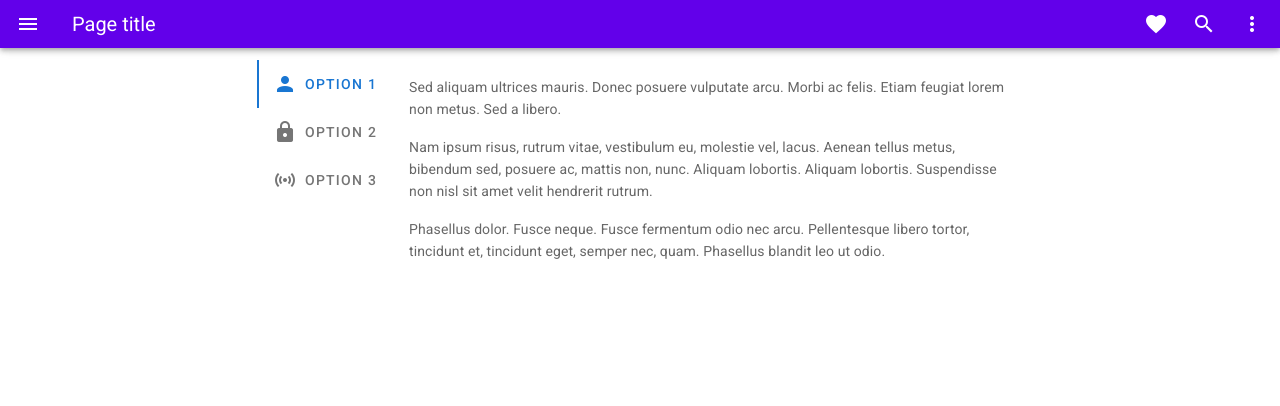
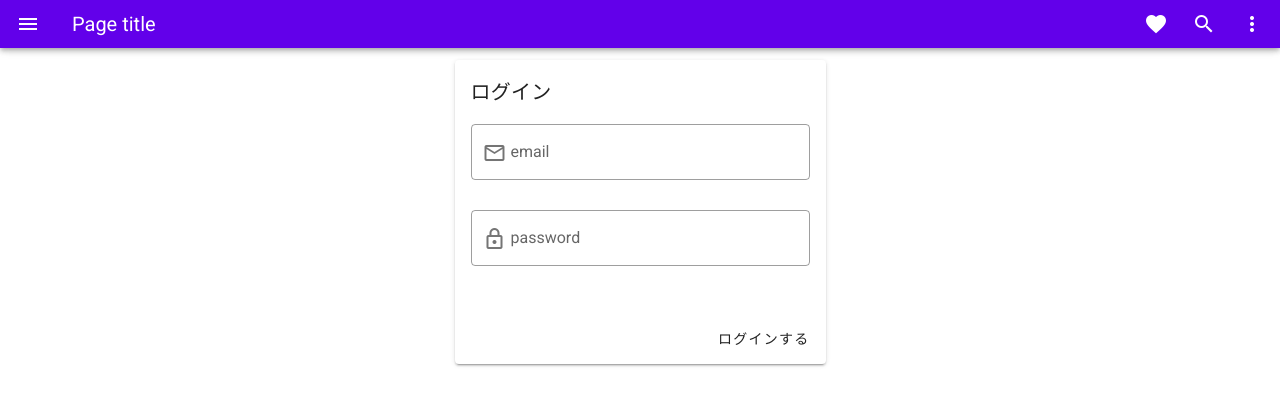
Before and after one commit to 1071sh/vue-study, a Vue app: page / in a window 1280 px wide. Shown: the top 406 px of the page. Built offline with nearby package versions, Linux system fonts and the light colour scheme.

Commit message:
App.vueで読み込んでいたHelloWorldコンポーネントをLoginコンポーネントに置き換える

```diff
--- a/src/App.vue
+++ b/src/App.vue
@@ -2,20 +2,20 @@
     <v-app>
         <Header />
         <v-main>
-            <HelloWorld />
+            <Login />
         </v-main>
     </v-app>
 </template>
 
 <script>
-import HelloWorld from "./components/HelloWorld";
+import Login from "./views/Login";
 import Header from "./components/Header";
 
 export default {
     name: "App",
 
     components: {
-        HelloWorld,
+        Login,
         Header,
     },
 
```
